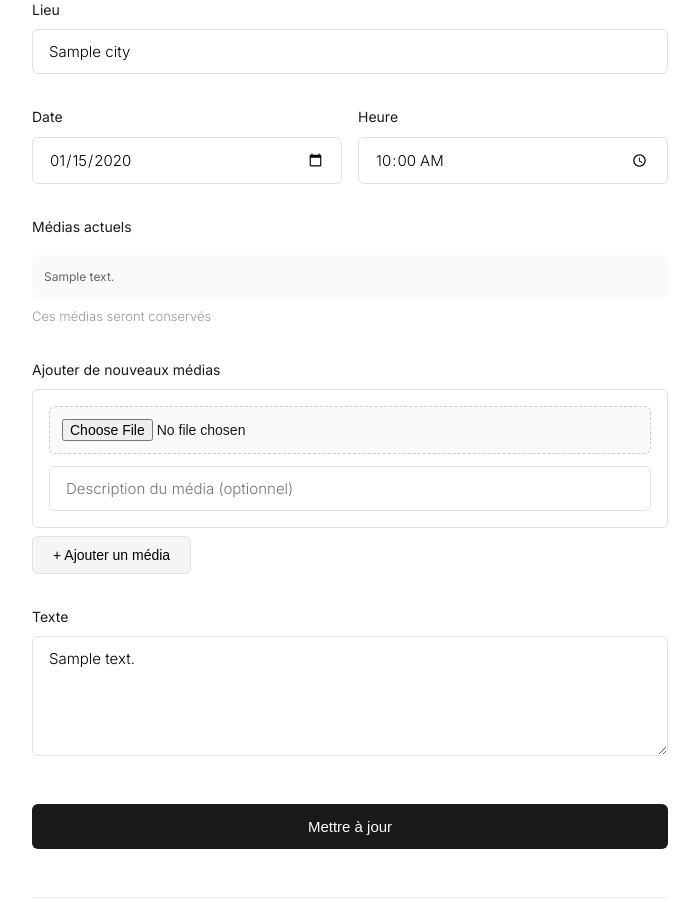
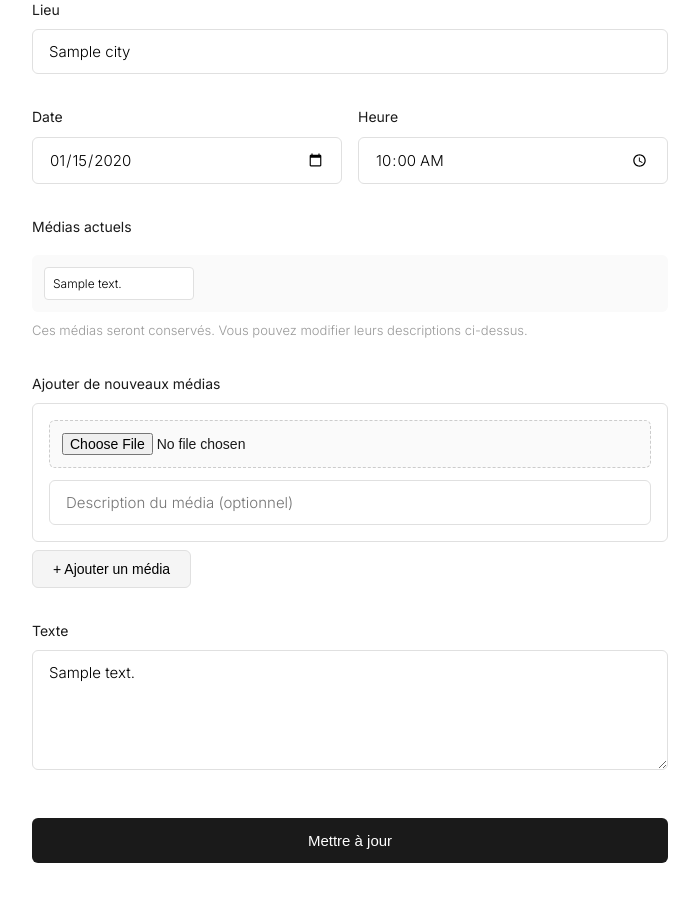
Before and after one commit to louisguichard/travel-feed, a Flask app: template templates/edit_post.html in a window 1280 px wide. Shown: the part 215-1118 px from the top of the page, without its empty margins (290-989 px from the left). Run offline with Flask 3, Linux system fonts and the light colour scheme; the template is opened without the code that fills it: most values are stand-ins (such as "Sample title", 1, 10 or a date in 2020).

Commit message:
feat: enhance media editing

```diff
--- a/app.py
+++ b/app.py
@@ -6,6 +6,7 @@ from flask import Flask, render_template, request, redirect, url_for
 from google.cloud import storage
 
 app = Flask(__name__)
+app.config["MAX_CONTENT_LENGTH"] = 100 * 1024 * 1024  # 100 MB limit
 
 # Cloud Storage configuration
 BUCKET_NAME = "travel-feed"
@@ -142,15 +143,14 @@ def edit_post(post_id):
         return redirect(url_for("index"))
 
     if request.method == "POST":
-        # Keep existing media
-        existing_media = post.get("media", [])
-        # Normalize old format to new format if needed
-        media_items = []
-        for item in existing_media:
-            if isinstance(item, str):
-                media_items.append({"url": item, "description": ""})
-            else:
-                media_items.append(item)
+        # Update descriptions of existing media
+        existing_media_urls = request.form.getlist("existing_media_url")
+        existing_media_descs = request.form.getlist("existing_media_description")
+        description_map = dict(zip(existing_media_urls, existing_media_descs))
+
+        for media_item in post.get("media", []):
+            if media_item["url"] in description_map:
+                media_item["description"] = description_map[media_item["url"]]
 
         # Add new media
         files = request.files.getlist("media")
@@ -168,7 +168,7 @@ def edit_post(post_id):
                     if i < len(media_descriptions)
                     else "",
                 }
-                media_items.append(media_item)
+                post["media"].append(media_item)
 
         date_str = request.form.get("date")
         time_str = request.form.get("time")
@@ -179,7 +179,6 @@ def edit_post(post_id):
         post["city"] = request.form.get("city")
         post["datetime"] = post_datetime.isoformat()
         post["text"] = request.form.get("text")
-        post["media"] = media_items
 
         save_posts(posts)
         return redirect(url_for("edit_list"))
--- a/templates/edit_post.html
+++ b/templates/edit_post.html
@@ -130,6 +130,7 @@
             display: flex;
             flex-direction: column;
             gap: 8px;
+            width: 150px;
         }
 
         .current-media img,
@@ -139,6 +140,14 @@
             object-fit: cover;
             border-radius: 4px;
             border: 1px solid #e0e0e0;
+        }
+
+        .current-media-item input[type="text"] {
+            width: 100%;
+            padding: 8px;
+            font-size: 12px;
+            border: 1px solid #e0e0e0;
+            border-radius: 4px;
         }
 
         .media-desc {
@@ -298,17 +307,16 @@
                         {% if media.url.lower().endswith(('.png', '.jpg', '.jpeg', '.gif', '.webp')) %}
                             <img src="{{ media.url }}" alt="{{ media.description or 'Photo' }}">
                         {% elif media.url.lower().endswith(('.mp4', '.webm', '.ogg')) %}
-                            <video muted>
+                            <video autoplay muted loop playsinline>
                                 <source src="{{ media.url }}" type="video/mp4">
                             </video>
                         {% endif %}
-                        {% if media.description %}
-                        <div class="media-desc" title="{{ media.description }}">{{ media.description }}</div>
-                        {% endif %}
+                        <input type="hidden" name="existing_media_url" value="{{ media.url }}">
+                        <input type="text" name="existing_media_description" value="{{ media.description }}" placeholder="Description">
                     </div>
                     {% endfor %}
                 </div>
-                <p class="hint">Ces médias seront conservés</p>
+                <p class="hint">Ces médias seront conservés. Vous pouvez modifier leurs descriptions ci-dessus.</p>
             </div>
             {% endif %}
 
```
Also changed, not shown: templates/index.html (+1 -7 lines).
